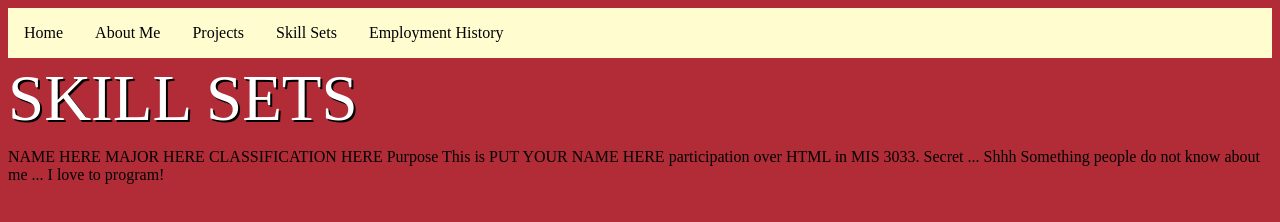
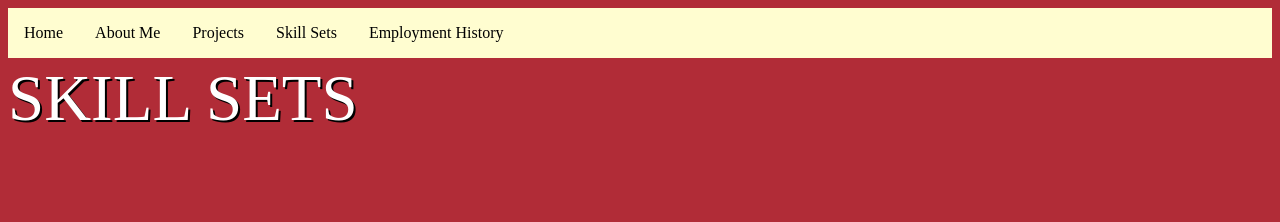
Before and after one commit to ericsutherland99/ericsutherland99.github.io, a plain HTML site: page SkillSets.html in a window 1280 px wide. Drawn offline with Linux system fonts and the light colour scheme.

Commit message:
done projects

```diff
--- a/SkillSets.html
+++ b/SkillSets.html
@@ -22,23 +22,7 @@
 
     <h1>Skill Sets</h1>
 
-    <!-- List 3 Websites you like e.g. Google, Bing, DuckDuckGo -->
 
-
-    <!-- List personal information here (Name, Major, Classification) -->
-    NAME HERE
-    MAJOR HERE
-    CLASSIFICATION HERE
-
-    <!-- Add a purpose heading -->
-    Purpose
-
-    This is PUT YOUR NAME HERE participation over HTML in MIS 3033.
-
-    <!-- Add a secret no one knows about you -->
-    Secret ... Shhh
-    Something people do not know about me ...
-    I love to program!
 
 </body>
 
```
Also changed, not shown: Projects.html (+5 -1 lines).
